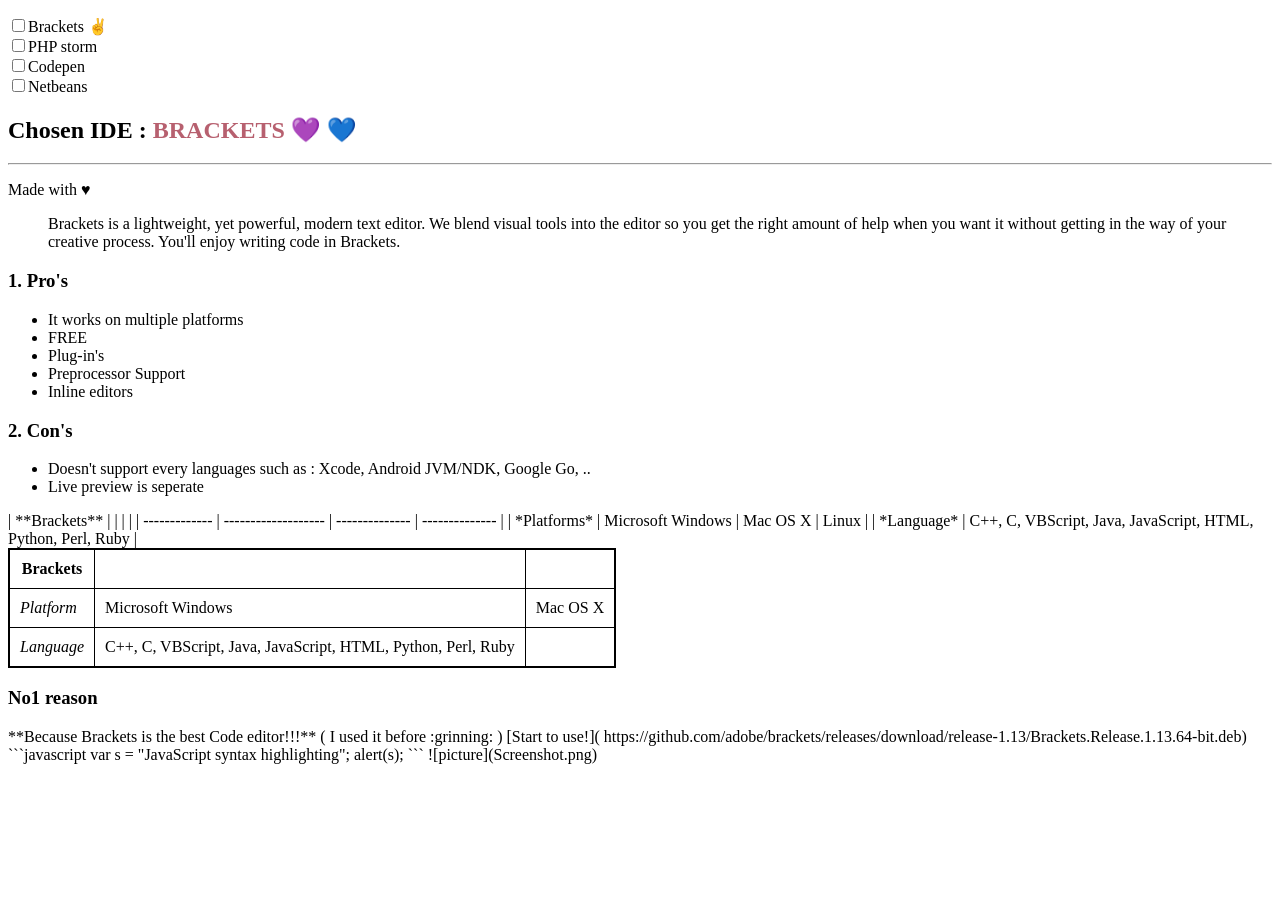
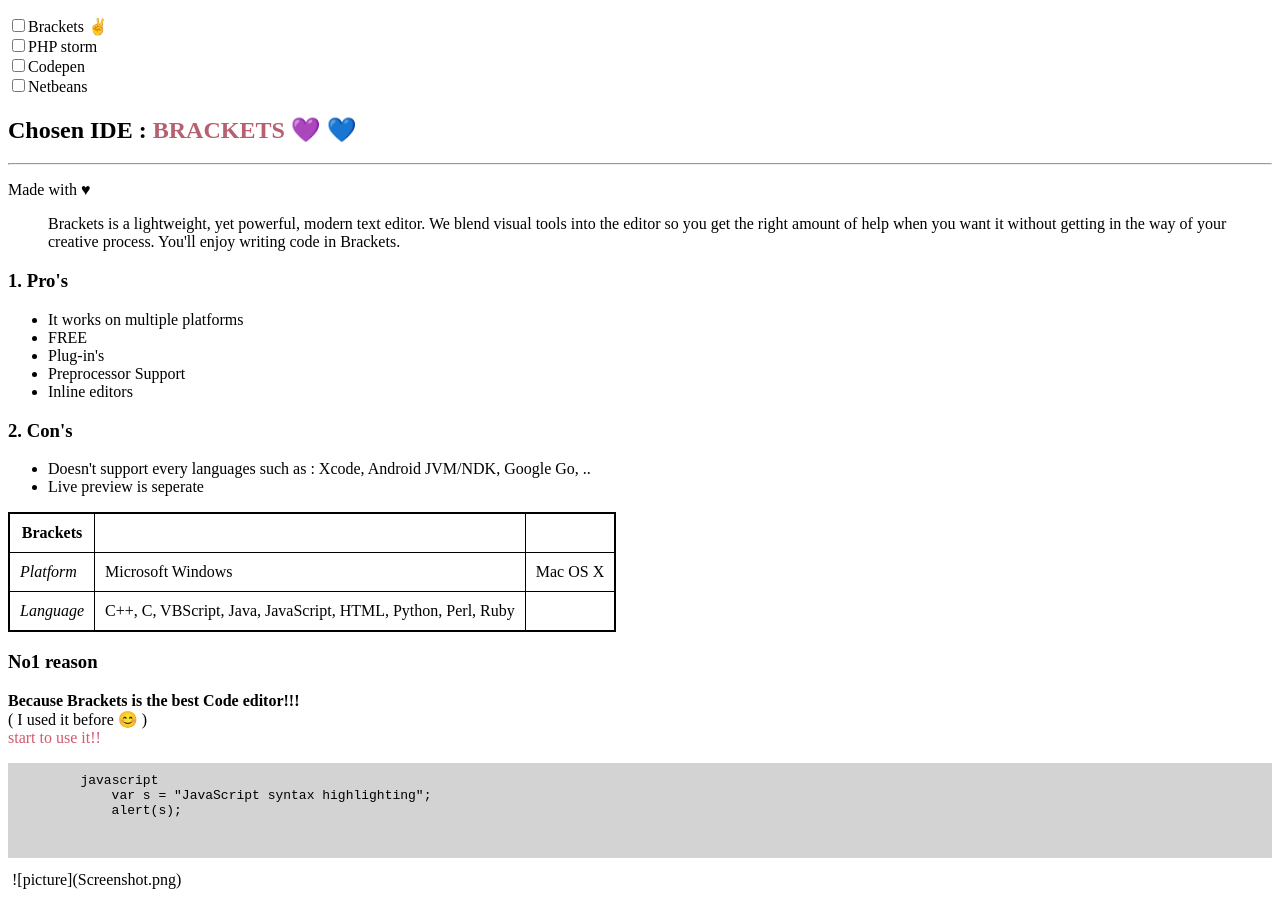
Before and after one commit to PanaddaManarata/markdown-to-html, a plain HTML site: page index.html in a window 1280 px wide. Shown: the part 105-1002 px from the top of the page. Before the commit the page ends 877 px from the top, so only its background shows below. Drawn offline with Linux system fonts and the light colour scheme.

Commit message:
block code and download link

````diff
--- a/index.html
+++ b/index.html
@@ -1,5 +1,6 @@
 <!DOCTYPE html>
 <html lang="en">
+
 <head>
     <meta charset="UTF-8">
     <title>Markdown to HTML</title>
@@ -18,6 +19,7 @@
         td {
             padding: 10px;
         }
+
     </style>
 
 </head>
@@ -72,14 +74,6 @@
 
 
 
-        | **Brackets** | | | |
-        | ------------- | ------------------- | -------------- | -------------- |
-        | *Platforms* | Microsoft Windows | Mac OS X | Linux |
-        | *Language* | C++, C, VBScript, Java, JavaScript, HTML, Python, Perl, Ruby |
-
-
-
-
         <table style="border: 2px solid;">
             <tr>
                 <th> Brackets</th>
@@ -111,18 +105,31 @@
 
         <h3>No1 reason </h3>
 
-        **Because Brackets is the best Code editor!!!**
-        ( I used it before :grinning: )
+        <p><b>Because Brackets is the best Code editor!!!</b>
 
-        [Start to use!]( https://github.com/adobe/brackets/releases/download/release-1.13/Brackets.Release.1.13.64-bit.deb)
+            <br>
+            ( I used it before &#128522; )
 
-        ```javascript
-        var s = "JavaScript syntax highlighting";
-        alert(s);
-        ```
 
+            <br>
+            <a href="https://github.com/adobe/brackets/releases/download/release-1.13/Brackets.Release.1.13.64-bit.deb" style="text-decoration: none; color: #d4596c"> start to use it!!</a>
+
+        </p>
+
+
+<pre style="background-color: lightgray; padding: 10px; ">
+        <code>javascript
+            var s = "JavaScript syntax highlighting";
+            alert(s);
+        </code>
+        </pre>
+
+
+<img src=" " alt="">
 
         ![picture](Screenshot.png)
     </container>
 
-</body></html>
+</body>
+
+</html>
````
